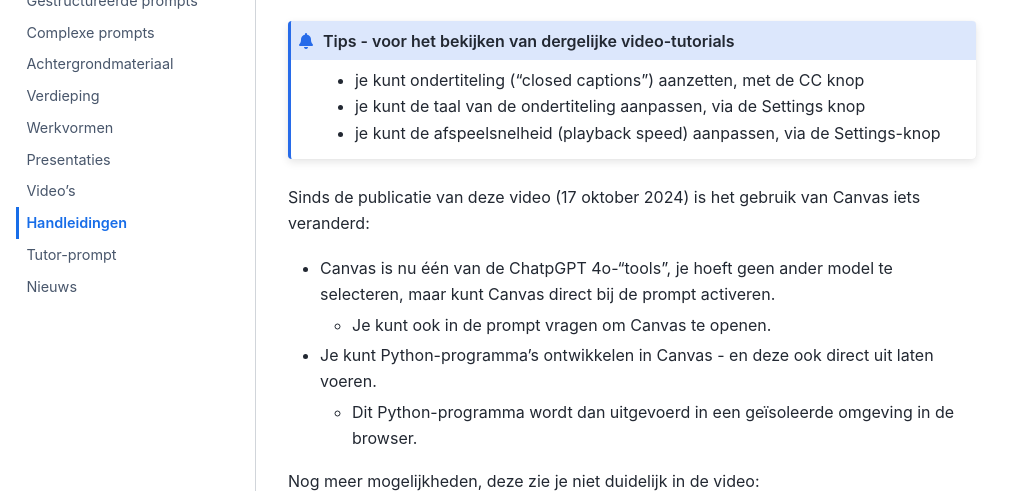
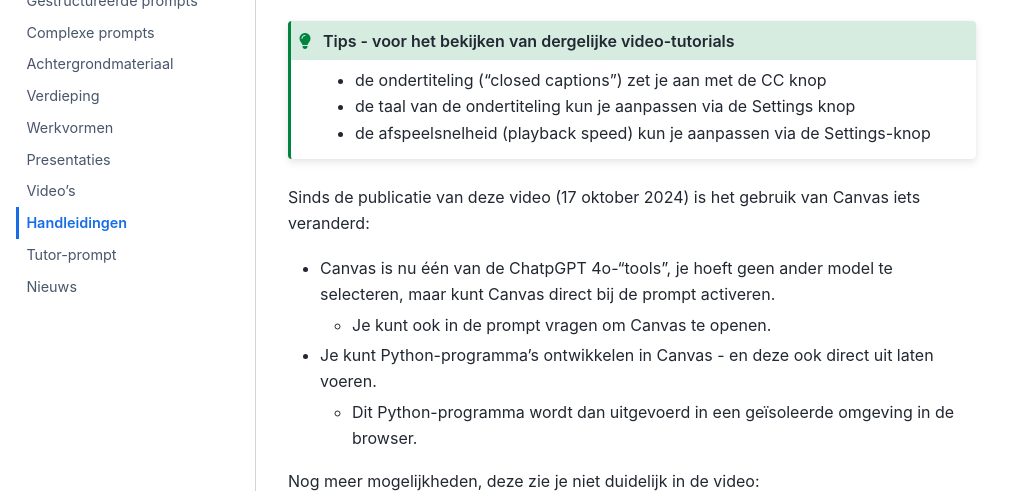
Before and after one commit to infvo/chatgptbook, a Jupyter Book: the page built from handleidingen.md, in a window 1280 px wide and 900 px high, cut to the strip 409-900 px from the top of the window. Shown: the whole strip, without its empty margins (0-1024 px from the left). Built offline with Jupyter Book 1.0.4 settings and Sphinx 7.4.7 and the Sphinx Book theme 1.1.4, drawn with Linux system fonts in a browser that asks for light colours.

```diff
--- a/handleidingen.md
+++ b/handleidingen.md
@@ -13,11 +13,11 @@ Incredible ChatGPT Canvas Features: Tips and Tricks tutorial
 :::
 
 :::{admonition} Tips - voor het bekijken van dergelijke video-tutorials
-:style: tip
+:class: tip
 
-- je kunt ondertiteling ("closed captions") aanzetten, met de CC knop
-- je kunt de taal van de ondertiteling aanpassen, via de Settings knop
-- je kunt de afspeelsnelheid (playback speed) aanpassen, via de Settings-knop
+- de ondertiteling ("closed captions") zet je aan met de CC knop
+- de taal van de ondertiteling kun je aanpassen via de Settings knop
+- de afspeelsnelheid (playback speed) kun je aanpassen via de Settings-knop
 :::
 
 Sinds de publicatie van deze video (17 oktober 2024) is het gebruik van Canvas iets veranderd:
```
Also changed, not shown: intro.md (+0 -8 lines).
